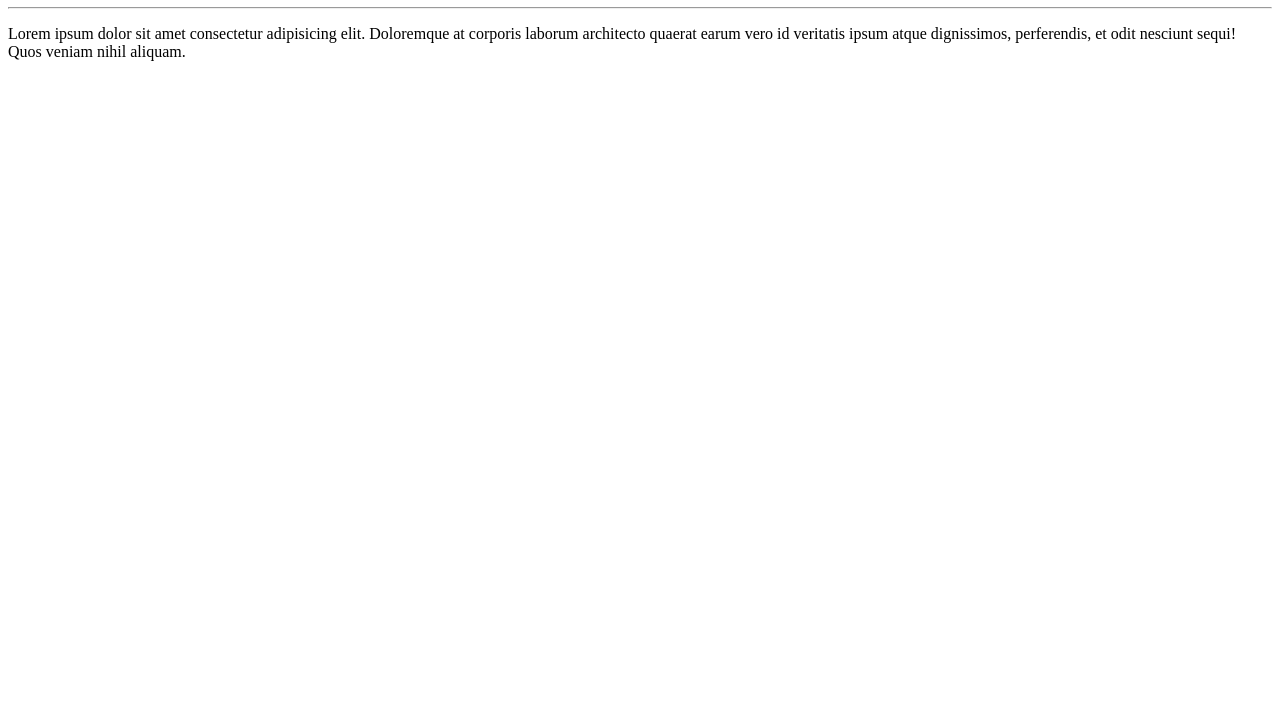
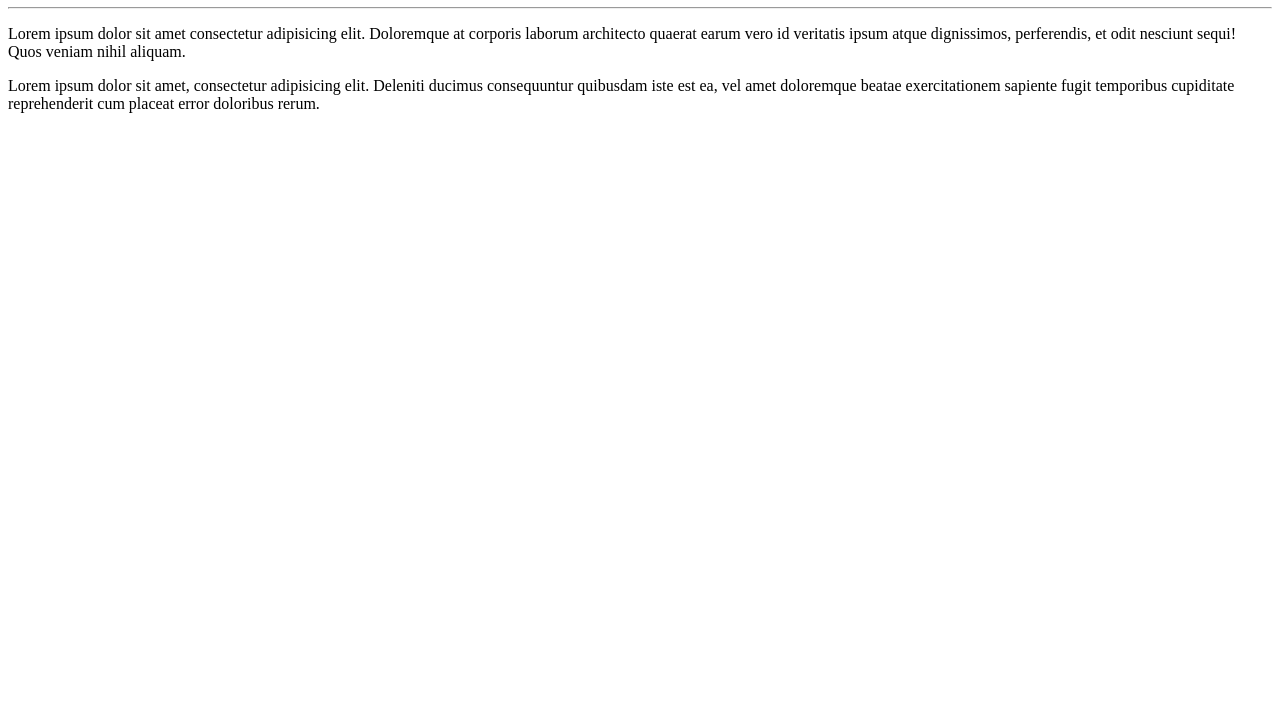
Before and after one commit to EvandroCosta21/Ola-Mundo, a plain HTML site: page site-exemplo/index.html in a window 1280 px wide. Shown: the part 73-800 px from the top of the page. Drawn offline with Linux system fonts and the light colour scheme.

Commit message:
adicionei um parágrafo

```diff
--- a/site-exemplo/index.html
+++ b/site-exemplo/index.html
@@ -9,5 +9,7 @@
     <h1>Olá, Mundo Git!</h1>
     <hr>
     <p>Lorem ipsum dolor sit amet consectetur adipisicing elit. Doloremque at corporis laborum architecto quaerat earum vero id veritatis ipsum atque dignissimos, perferendis, et odit nesciunt sequi! Quos veniam nihil aliquam.</p>
+
+    <p> Lorem ipsum dolor sit amet, consectetur adipisicing elit. Deleniti ducimus consequuntur quibusdam iste est ea, vel amet doloremque beatae exercitationem sapiente fugit temporibus cupiditate reprehenderit cum placeat error doloribus rerum.</p>
 </body>
 </html>
```
